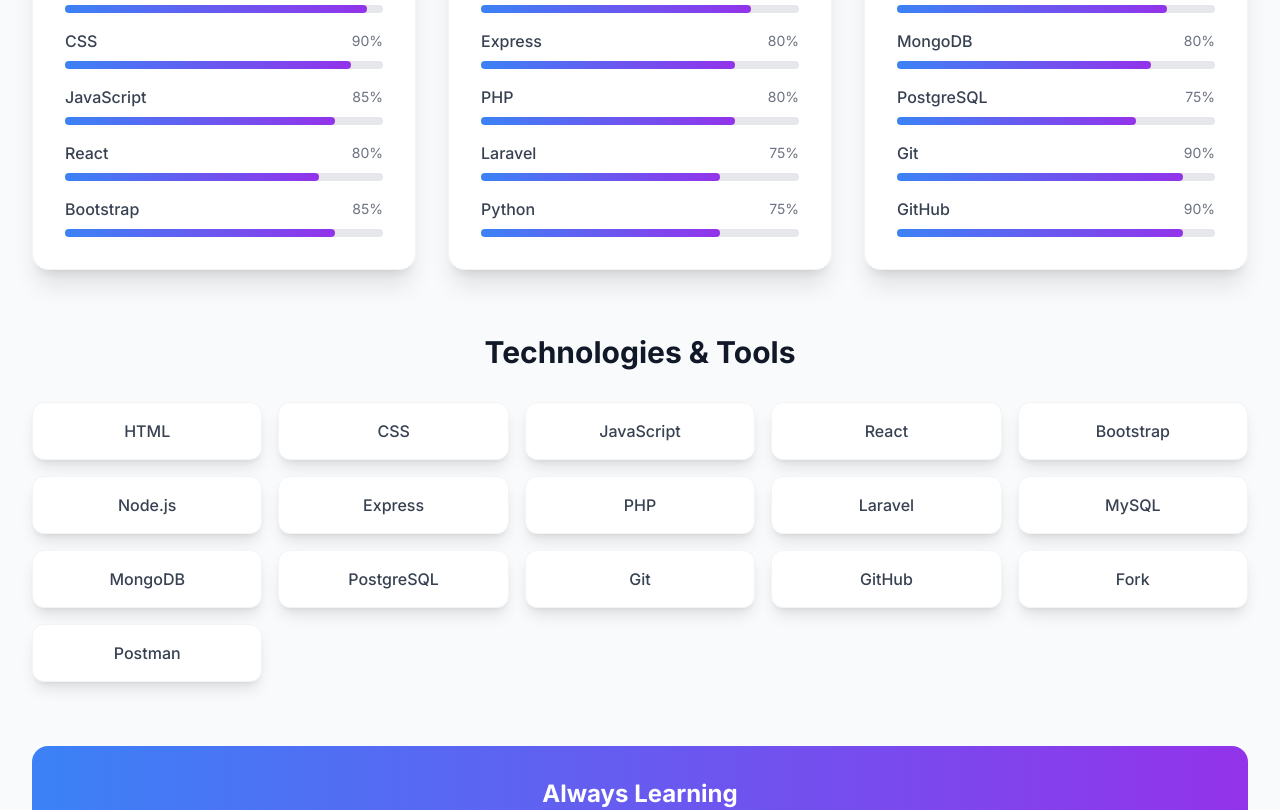
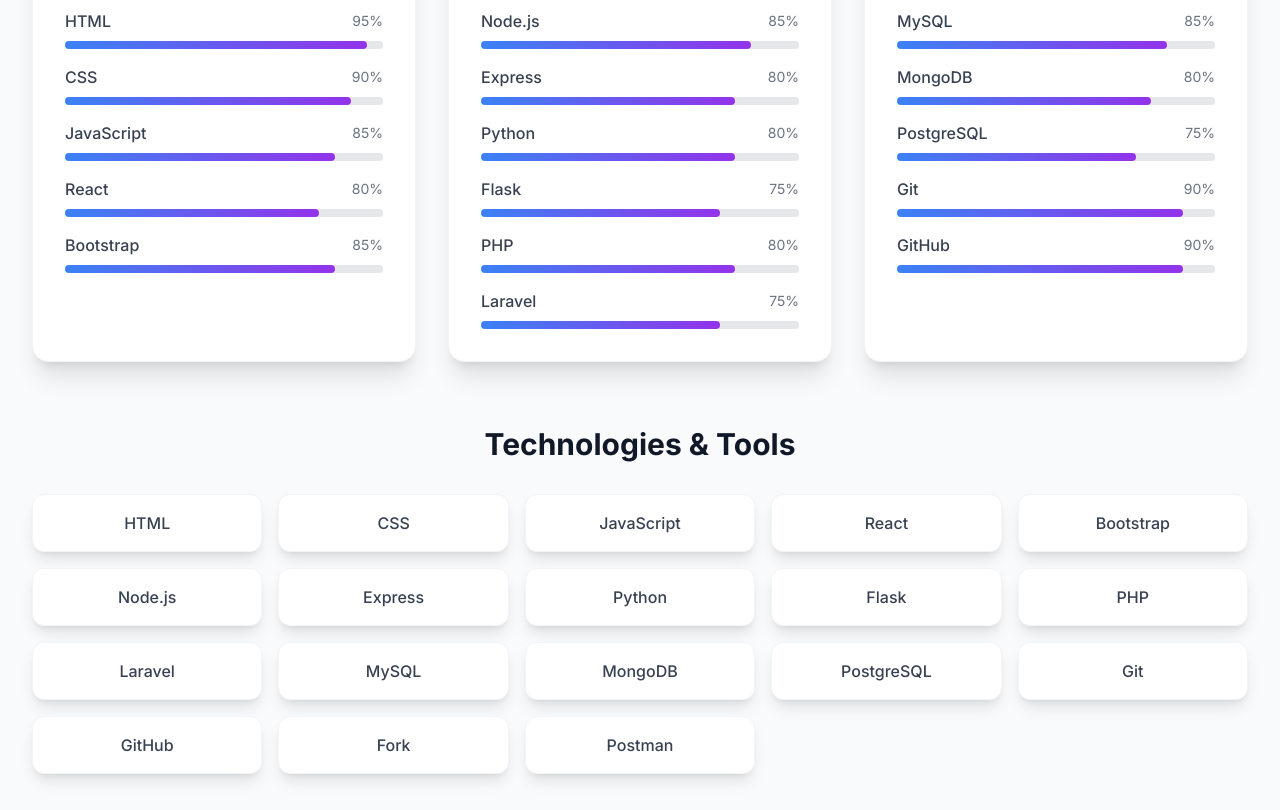
Before and after one commit to GungunRaniSahu/Portfolio-V2, a React (Vite) app: page / in a window 1280 px wide. Shown: the part 3700-4510 px from the top of the page. Built offline with nearby package versions, Linux system fonts and the light colour scheme.

Commit message:
-- added config

```diff
--- a/package.json
+++ b/package.json
@@ -11,10 +11,12 @@
     "lint": "eslint . --ext ts,tsx --report-unused-disable-directives --max-warnings 0"
   },
   "dependencies": {
+    "@emailjs/browser": "^4.4.1",
+    "emailjs-com": "^3.2.0",
+    "framer-motion": "^10.16.4",
+    "lucide-react": "^0.292.0",
     "react": "^18.2.0",
     "react-dom": "^18.2.0",
-    "framer-motion": "^10.16.4",
-    "lucide-react": "^0.292.0",
     "react-intersection-observer": "^9.5.2"
   },
   "devDependencies": {
--- a/src/components/Contact.tsx
+++ b/src/components/Contact.tsx
@@ -1,7 +1,8 @@
-import React, { useState } from 'react'
+import React, { useState, useEffect } from 'react'
 import { motion } from 'framer-motion'
 import { useInView } from 'react-intersection-observer'
 import { Mail, Phone, MapPin, Send, CheckCircle } from 'lucide-react'
+import emailjs from '@emailjs/browser'
 
 const Contact: React.FC = () => {
   const [ref, inView] = useInView({
@@ -18,20 +19,41 @@
 
   const [isSubmitting, setIsSubmitting] = useState(false)
   const [isSubmitted, setIsSubmitted] = useState(false)
+  const [error, setError] = useState('')
+
+  // Initialize EmailJS
+  useEffect(() => {
+    emailjs.init("HJUDL0SGqd0fapTSV") // You'll need to replace this with your actual EmailJS public key
+  }, [])
 
   const handleSubmit = async (e: React.FormEvent) => {
     e.preventDefault()
     setIsSubmitting(true)
+    setError('')
 
-    // Simulate form submission
-    setTimeout(() => {
+    try {
+      const result = await emailjs.sendForm(
+        'service_kl5op14', // EmailJS service ID
+        'template_zzdwmr7', // EmailJS template ID
+        e.target as HTMLFormElement,
+        'HJUDL0SGqd0fapTSV' // EmailJS public key
+      )
+
       setIsSubmitting(false)
       setIsSubmitted(true)
       setFormData({ name: '', email: '', subject: '', message: '' })
 
-      // Reset success message after 3 seconds
-      setTimeout(() => setIsSubmitted(false), 3000)
-    }, 1000)
+      // Reset success message after 5 seconds
+      setTimeout(() => setIsSubmitted(false), 5000)
+
+    } catch (error) {
+      console.error('Email send failed:', error)
+      setIsSubmitting(false)
+      setError('Failed to send message. Please try again.')
+
+      // Reset error message after 5 seconds
+      setTimeout(() => setError(''), 5000)
+    }
   }
 
   const handleChange = (e: React.ChangeEvent<HTMLInputElement | HTMLTextAreaElement>) => {
@@ -166,6 +188,17 @@
               </motion.div>
             )}
 
+            {error && (
+              <motion.div
+                initial={{ opacity: 0, scale: 0.8 }}
+                animate={{ opacity: 1, scale: 1 }}
+                className="mb-6 p-4 bg-red-100 dark:bg-red-900 text-red-800 dark:text-red-200 rounded-lg flex items-center gap-2"
+              >
+                <span className="text-red-600 dark:text-red-400">⚠️</span>
+                {error}
+              </motion.div>
+            )}
+
             <form onSubmit={handleSubmit} className="space-y-6">
               <div className="grid md:grid-cols-2 gap-6">
                 <div>
--- a/src/components/Experience.tsx
+++ b/src/components/Experience.tsx
@@ -17,7 +17,7 @@
       location: 'India',
       type: 'Current Internship',
       description: 'Working on full-stack development projects, building scalable software solutions and robust applications. Contributing to system architecture and database management.',
-      technologies: ['MongoDB', 'PostgreSQL', 'MySQL', 'PHP', 'Laravel', 'React', 'Express', 'Node.js', 'Fork', 'Postman', 'GitHub'],
+      technologies: ['MongoDB', 'PostgreSQL', 'MySQL', 'PHP', 'Laravel', 'React', 'Express', 'Node.js', 'Python', 'Flask', 'Fork', 'Postman', 'GitHub'],
       icon: <Code className="w-6 h-6" />,
       color: 'from-green-500 to-emerald-600',
     },
--- a/src/components/Projects.tsx
+++ b/src/components/Projects.tsx
@@ -11,57 +11,66 @@
 
   const projects = [
     {
-      title: 'E-Commerce Platform',
-      description: 'A full-stack e-commerce platform built with Node.js, Express.js, and MongoDB. Features include user authentication, product management, shopping cart, and payment integration.',
+      title: 'ChatBot',
+      description: 'An intelligent chatbot application built with Python Flask and deployed on Vercel. Features natural language processing and responsive web interface.',
       image: '/api/placeholder/400/250',
-      technologies: ['Node.js', 'Express.js', 'MongoDB', 'Firebase', 'Tailwind CSS'],
-      liveUrl: 'https://example.com',
-      githubUrl: 'https://github.com',
+      technologies: ['Python', 'Flask', 'HTML', 'JavaScript', 'Vercel'],
+      liveUrl: 'https://chat-bot-steel-theta.vercel.app',
+      githubUrl: 'https://github.com/GungunRaniSahu/ChatBot',
       featured: true,
     },
     {
-      title: 'Task Management App',
-      description: 'A collaborative task management application with real-time updates, drag-and-drop functionality, and team collaboration features.',
+      title: 'Job Board Platform',
+      description: 'A full-stack job board application with separate frontend and backend. Features job posting, application management, and user authentication.',
       image: '/api/placeholder/400/250',
-      technologies: ['JavaScript', 'Node.js', 'MySQL', 'Bootstrap', 'PHP'],
+      technologies: ['HTML', 'JavaScript', 'CSS', 'Node.js', 'Express'],
       liveUrl: 'https://example.com',
-      githubUrl: 'https://github.com',
+      githubUrl: 'https://github.com/GungunRaniSahu/Job-Board',
       featured: true,
     },
     {
-      title: 'Portfolio Website',
-      description: 'A modern, responsive portfolio website built with HTML5, CSS3, and JavaScript. Features smooth animations and dark mode support.',
+      title: 'SEO Analyzer Chrome Extension',
+      description: 'A powerful Chrome extension that analyzes webpage SEO metrics including title, meta description, word count, headings, and internal links.',
       image: '/api/placeholder/400/250',
-      technologies: ['HTML5', 'CSS3', 'JavaScript', 'Tailwind CSS'],
+      technologies: ['JavaScript', 'HTML', 'CSS', 'Chrome Extension API'],
       liveUrl: 'https://example.com',
-      githubUrl: 'https://github.com',
+      githubUrl: 'https://github.com/GungunRaniSahu/SEO',
       featured: false,
     },
     {
-      title: 'Weather Dashboard',
-      description: 'A weather dashboard that displays current weather conditions and forecasts using real-time weather API data.',
+      title: 'TrustAI',
+      description: 'An AI-powered application focused on building trust and transparency in AI systems. Features modern UI and advanced AI integration.',
       image: '/api/placeholder/400/250',
-      technologies: ['JavaScript', 'HTML5', 'CSS3', 'Bootstrap'],
+      technologies: ['React', 'Node.js', 'AI/ML', 'JavaScript', 'CSS'],
       liveUrl: 'https://example.com',
-      githubUrl: 'https://github.com',
+      githubUrl: 'https://github.com/GungunRaniSahu/TrustAi',
       featured: false,
     },
     {
-      title: 'Blog Platform',
-      description: 'A content management system for blogs with markdown support, SEO optimization, and admin dashboard.',
+      title: 'Token Tap',
+      description: 'A cryptocurrency and token management application with real-time data tracking and portfolio management features.',
       image: '/api/placeholder/400/250',
-      technologies: ['PHP', 'Laravel', 'MySQL', 'Bootstrap', 'JavaScript'],
+      technologies: ['JavaScript', 'React', 'Node.js', 'API Integration'],
       liveUrl: 'https://example.com',
-      githubUrl: 'https://github.com',
+      githubUrl: 'https://github.com/GungunRaniSahu/Token-Tap',
       featured: false,
     },
     {
-      title: 'Chat Application',
-      description: 'Real-time chat application with user authentication, message history, and file sharing capabilities.',
+      title: 'Cricket Crunch',
+      description: 'A cricket statistics and analysis application providing detailed insights into cricket matches, players, and team performance.',
       image: '/api/placeholder/400/250',
-      technologies: ['Node.js', 'Express.js', 'MongoDB', 'Socket.io', 'Bootstrap'],
+      technologies: ['JavaScript', 'HTML', 'CSS', 'Sports API'],
       liveUrl: 'https://example.com',
-      githubUrl: 'https://github.com',
+      githubUrl: 'https://github.com/GungunRaniSahu/Cricket-Crunch',
+      featured: false,
+    },
+    {
+      title: 'Firebase Task Manager',
+      description: 'A task management application built with Firebase for real-time data synchronization, user authentication, and cloud storage.',
+      image: '/api/placeholder/400/250',
+      technologies: ['Firebase', 'JavaScript', 'HTML', 'CSS', 'Real-time DB'],
+      liveUrl: 'https://example.com',
+      githubUrl: 'https://github.com/GungunRaniSahu/Firebase-Task-Manager',
       featured: false,
     },
   ]
--- a/src/components/Skills.tsx
+++ b/src/components/Skills.tsx
@@ -24,9 +24,10 @@
       skills: [
         { name: 'Node.js', level: 85 },
         { name: 'Express', level: 80 },
+        { name: 'Python', level: 80 },
+        { name: 'Flask', level: 75 },
         { name: 'PHP', level: 80 },
         { name: 'Laravel', level: 75 },
-        { name: 'Python', level: 75 },
       ],
     },
     {
@@ -43,7 +44,7 @@
 
   const technologies = [
     'HTML', 'CSS', 'JavaScript', 'React', 'Bootstrap',
-    'Node.js', 'Express', 'PHP', 'Laravel',
+    'Node.js', 'Express', 'Python', 'Flask', 'PHP', 'Laravel',
     'MySQL', 'MongoDB', 'PostgreSQL', 'Git', 'GitHub', 'Fork', 'Postman'
   ]
 
```
Also changed, not shown: 1 other file (tests, documents, lock files or other folders).
